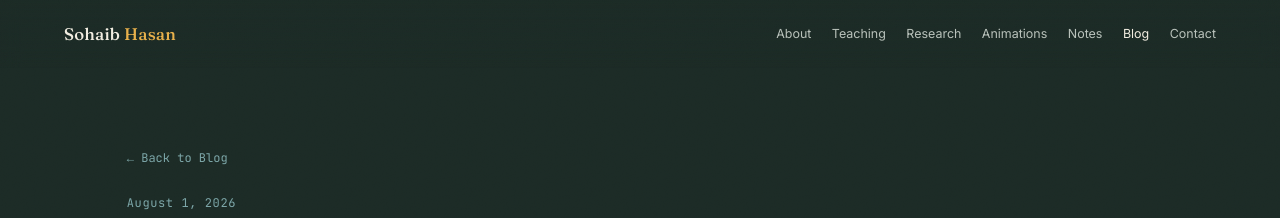
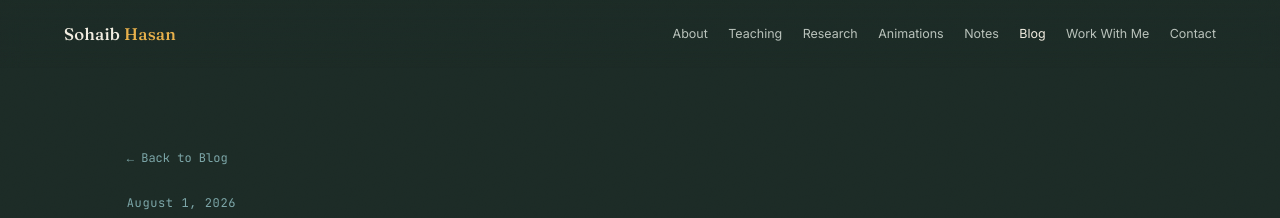
Before and after one commit to Sohaib-Hasan/Sohaib-Hasan.github.io, a Jekyll site: the page built from _posts/2026-08-01-welcome-to-the-blog.md, in a window 1280 px wide. Shown: the top 218 px of the page. Built offline with Jekyll 4.4.1, drawn with Linux system fonts in a browser that asks for light colours; nearby versions of some CDN libraries.

Commit message:
Add files via upload

```diff
--- a/_layouts/post.html
+++ b/_layouts/post.html
@@ -72,6 +72,7 @@
     <a href="/plotlab.html">Animations</a>
     <a href="/notes.html">Notes</a>
     <a href="//blog/" class="active">Blog</a>
+    <a href="/work-with-me.html">Work With Me</a>
     <a href="/contact.html">Contact</a>
   </div>
 </nav>
```
